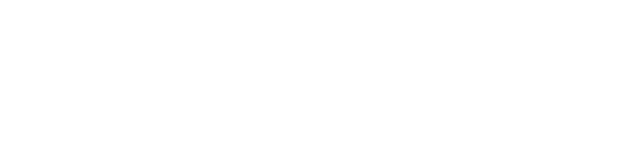
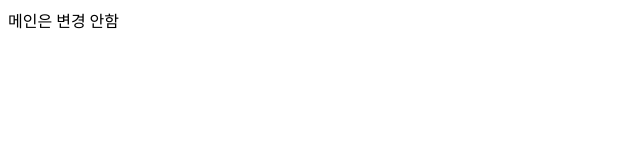
Before and after one commit to csh92321/gitTest, a plain HTML site: page index.html in a window 1280 px wide. Shown: the whole page, without its empty margins (0-640 px from the left). Drawn offline with Linux system fonts and the light colour scheme.

Commit message:
그냥 진행하는 브렌치

```diff
--- a/index.html
+++ b/index.html
@@ -7,6 +7,6 @@
         <title>Add 테스트!!!!</title>
     </head>
     <body>
-
+        메인은 변경 안함
     </body>
 </html>
```
